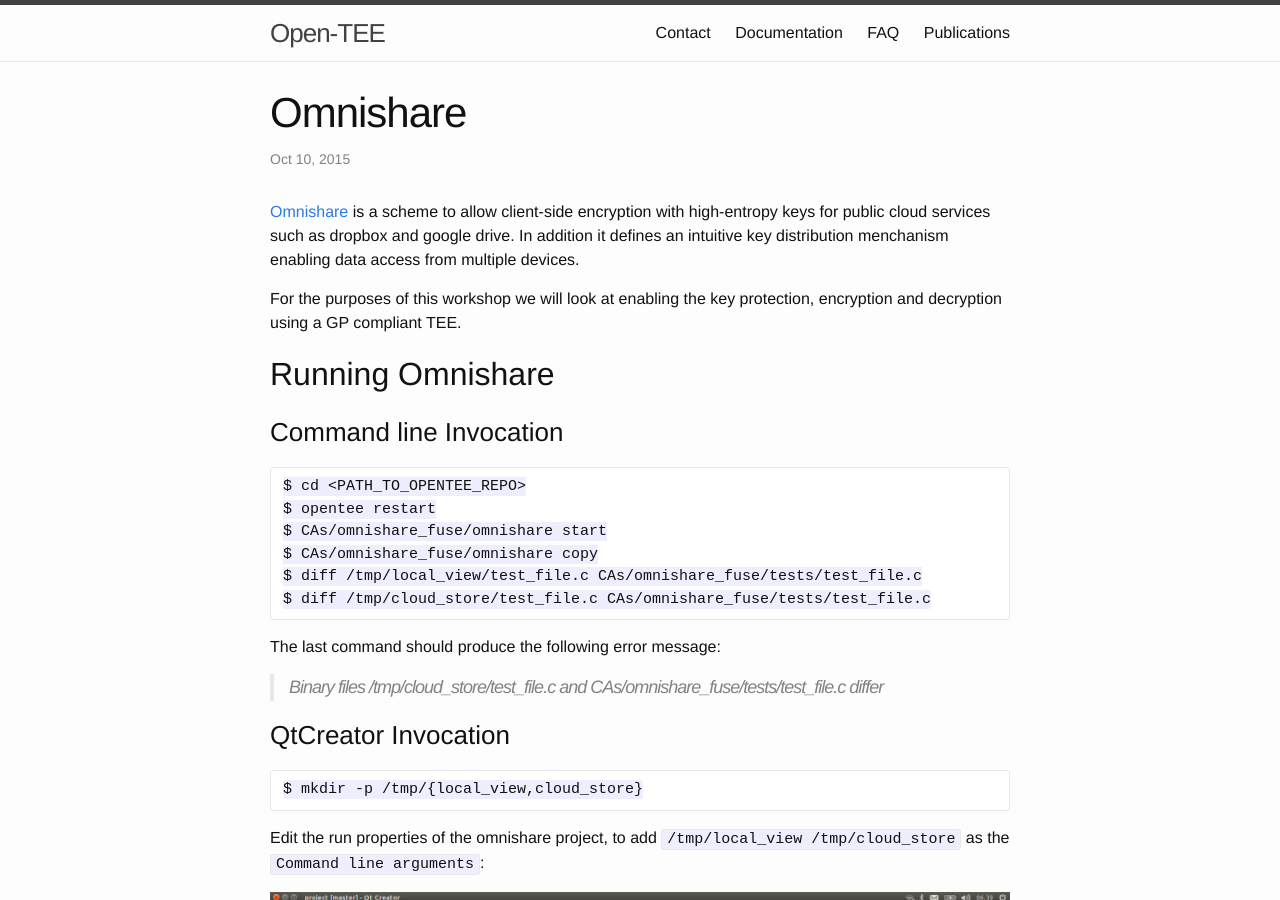
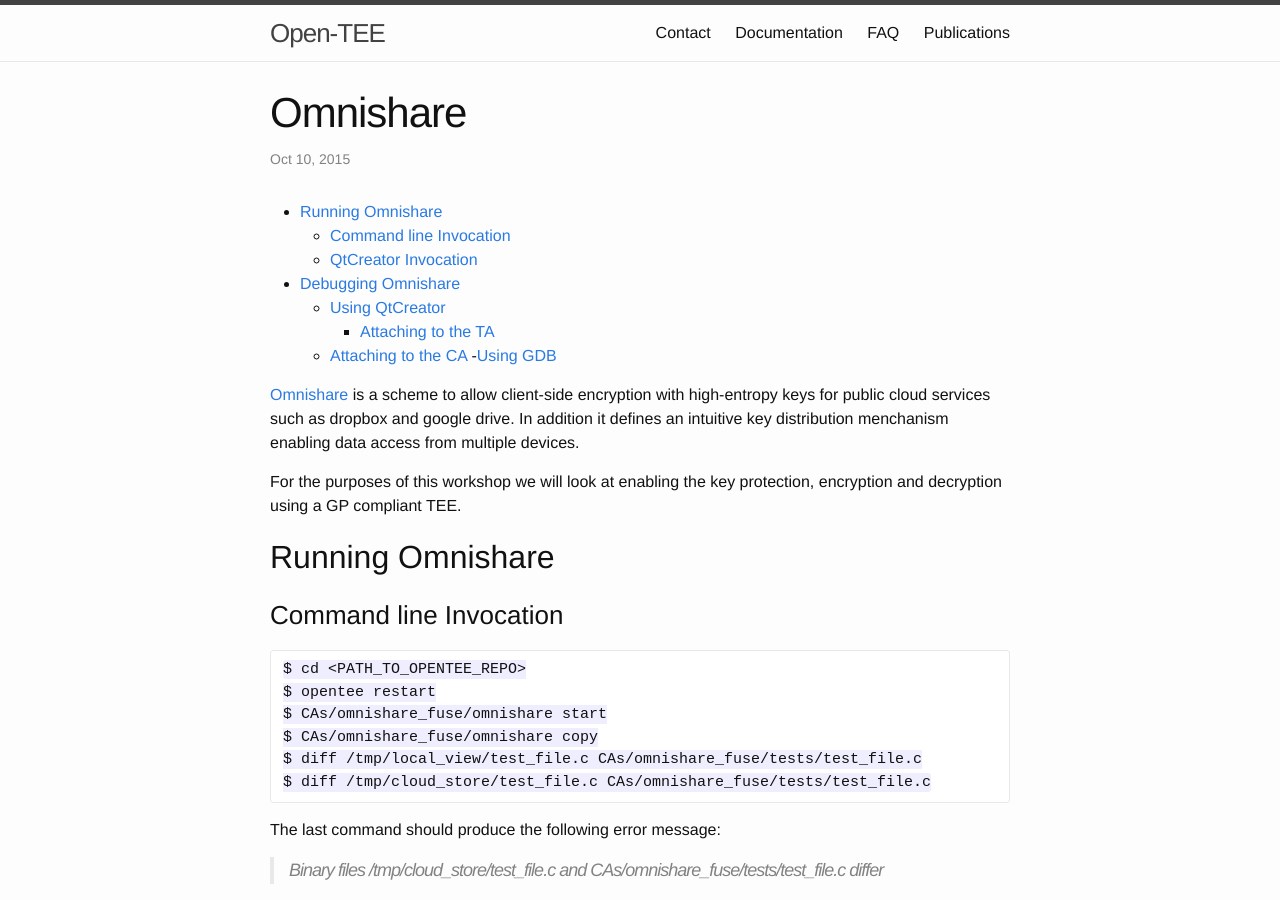
Before and after one commit to Open-TEE/Open-Tee.github.io, a Jekyll site: the page built from _posts/2015-10-10-omnishare.md, in a window 1280 px wide and 900 px high. Built offline with Jekyll 4.4.1, drawn with Linux system fonts in a browser that asks for light colours.

Commit message:
Add indes to omnishare
Signed-off-by: Brian McGillion <brian.mcgillion@intel.com>

```diff
--- a/_posts/2015-10-10-omnishare.md
+++ b/_posts/2015-10-10-omnishare.md
@@ -3,6 +3,15 @@ layout: post
 title: Omnishare
 permalink: /tutorial/omnishare
 ---
+
+- [Running Omnishare](#running-omnishare)
+    - [Command line Invocation](#command-line-invocation)
+    - [QtCreator Invocation](#qtcreator-invocation)
+- [Debugging Omnishare](#debugging-omnishare)
+    - [Using QtCreator](#using-qtcreator)
+        - [Attaching to the TA](#attaching-to-the-ta)
+	- [Attaching to the CA](#attaching-to-the-ca)
+    -[Using GDB](#using-gdb)
 
 [Omnishare](https://git.ssg.aalto.fi/close/OmniShare/tree/TEE-integration) is a scheme to allow client-side encryption with high-entropy keys for public cloud services such as dropbox and google drive. In addition it defines an intuitive key distribution menchanism enabling data access from multiple devices.
 
@@ -74,4 +83,4 @@ Yet again run the tests and watch the breakpoint trigger.
 
 ## Using GDB
 
-For GDB follow the instructions in the main [documentation](documentation/#debugging-with-gdb) section.
+For GDB follow the instructions in the main [documentation](/documentation/#debugging-with-gdb) section.
```
